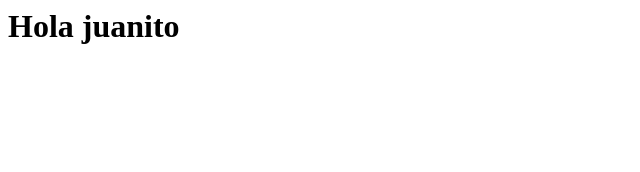
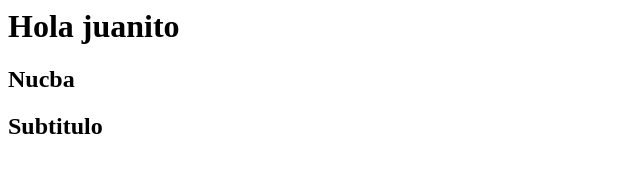
Before and after one commit to AlexHnatiuk969/gitbranch, a plain HTML site: page index.html in a window 1280 px wide. Shown: the whole page, without its empty margins (0-640 px from the left). Drawn offline with Linux system fonts and the light colour scheme.

Commit message:
agregue unos titulos

```diff
--- a/index.html
+++ b/index.html
@@ -1,3 +1,5 @@
 <html>
     <h1>Hola juanito</h1>
+    <h2>Nucba</h2>
+    <h2>Subtitulo</h2>
 </html>
```
